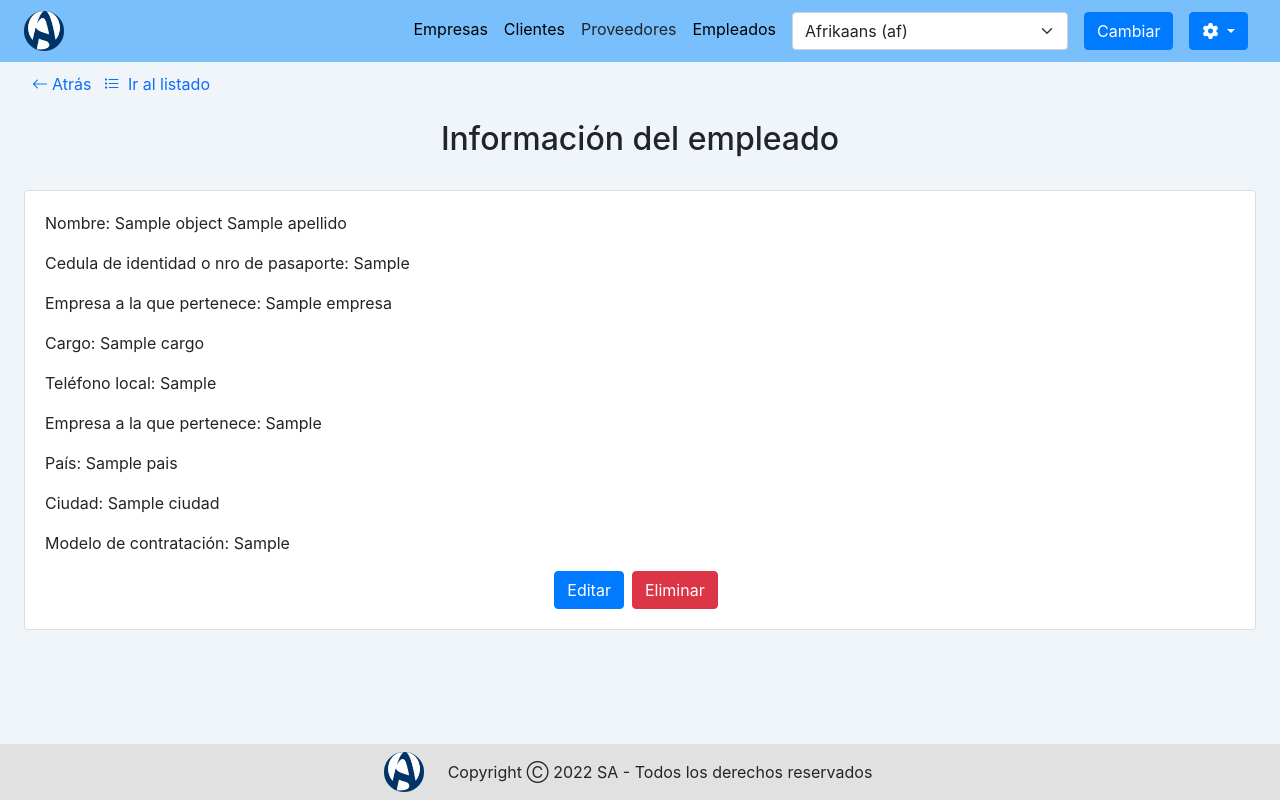
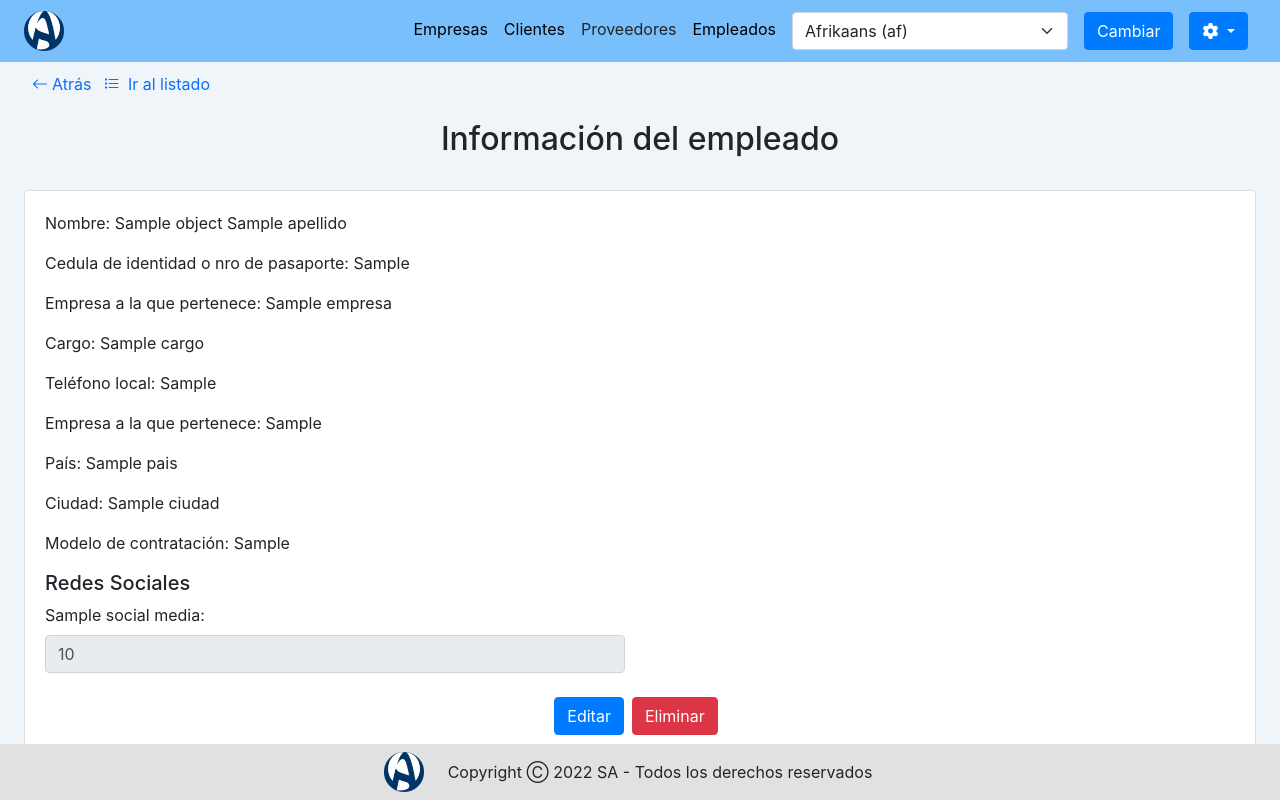
Before and after one commit to ruggieroDaniela/3-lab1-ati2-main, a Django app: template lab_ati/templates/pages/employees/detail.html in a window 1280 px wide. Run offline with Django 4.2, Linux system fonts and the light colour scheme; the template is opened without the code that fills it: most values are stand-ins (such as "Sample title", 1, 10 or a date in 2020); some libraries are stand-ins or nearby versions.

Commit message:
redes sociales en empleado

```diff
--- a/lab_ati/templates/pages/employees/detail.html
+++ b/lab_ati/templates/pages/employees/detail.html
@@ -17,13 +17,38 @@
             <p class="card-text">{% trans 'Ciudad' %}: {{ object.ciudad }} </p>
             <p class="card-text">{% trans 'Modelo de contratación' %}: {{ object.modalidad_contratacion }} </p>
 
-            <section class="d-flex justify-content-center">
+            {% if object.redes_sociales.all %}
+                <div class="row">
+                    <div class="col input-group">
+                        <h5>{% trans "Redes Sociales" %}</h5>
+                        <ul class="list-group list-group w-100" id="socialNetworkList" ></ul>
+                    </div>
+                </div>
+                {% for social_media in object.redes_sociales.all %}
+                <div class="row">
+                    <div class="col-6">
+                        <label class="form-label">{{ social_media.nombre }}:</label>
+                        <input
+                            type="{{ field.field.widget.input_type }}"
+                            class="form-control"
+                            name="{{ field.name }}"
+                            aria-describedby="helpId"
+                            placeholder="{{ field.label }}"
+                            value="{{ social_media.valor }}"
+                            disabled
+                        >
+                    </div>
+                </div>
+                {% endfor %}
+            {% endif %}
+
+            <section class="d-flex justify-content-center pt-4">
                 <a href="{% url 'empresa:edit-employee' business_id=business_id pk=object.id %}">
                     <button class="btn btn-primary">
                         {% trans 'Editar' %}
                     </button>
                 </a>
-                <a href="{% url 'empresa:delete-employee' business_id=business_id pk=object.id %}"" class="mx-2">
+                <a href="{% url 'empresa:delete-employee' business_id=business_id pk=object.id %}" class="mx-2">
                     <button class="btn btn-danger">
                         {% trans 'Eliminar' %}
                     </button>
```
